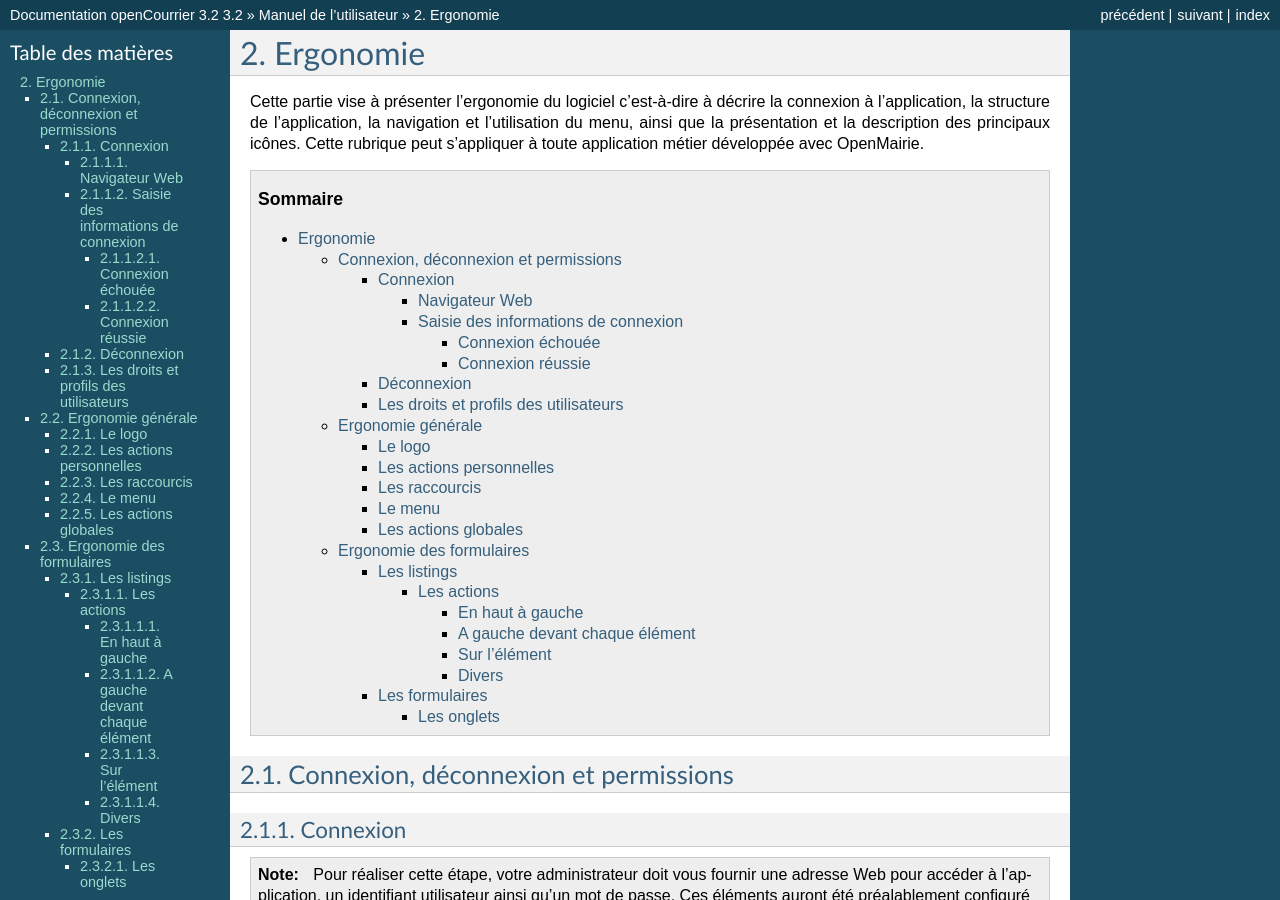
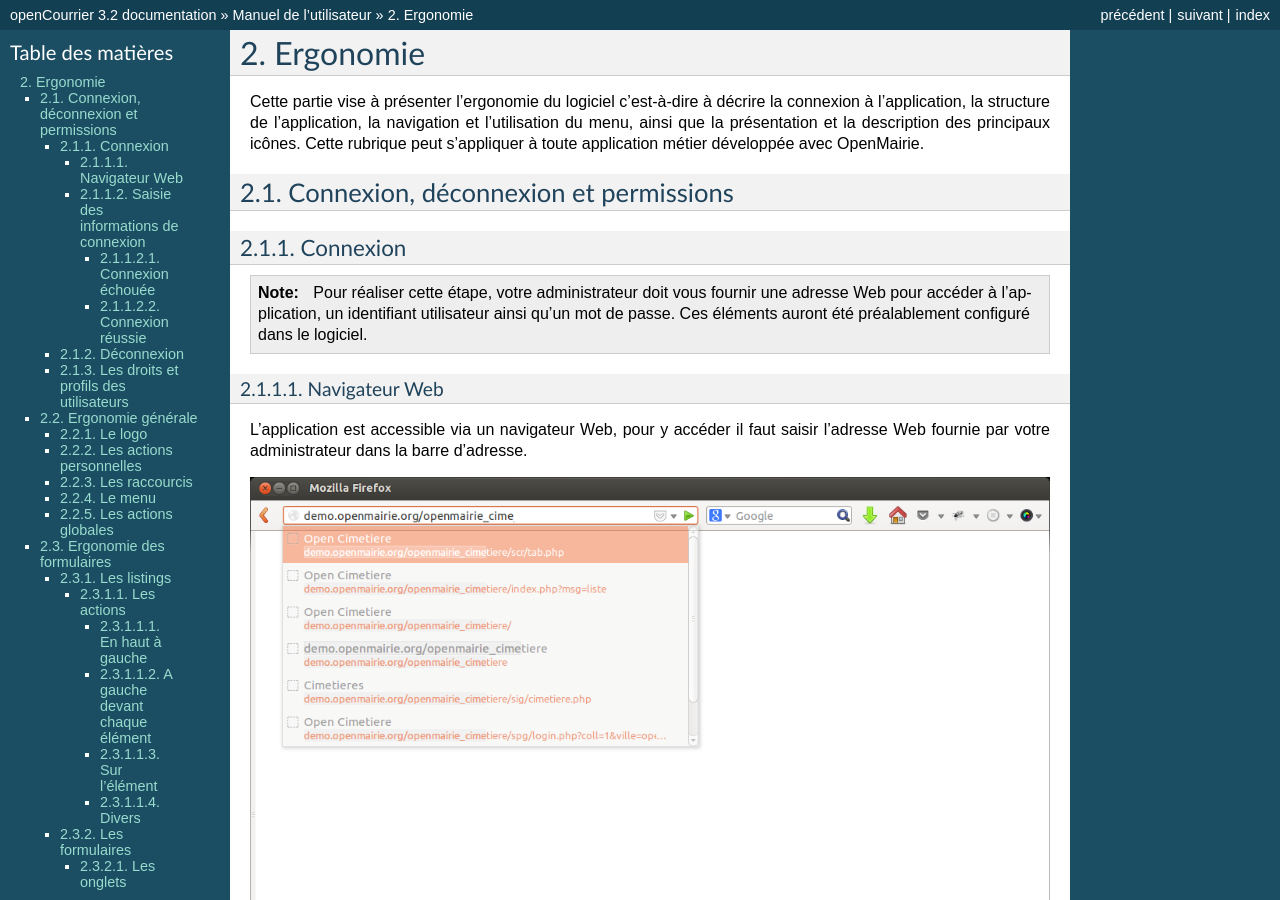
Before and after one commit to vcollette/opencourrier-documentation, a Sphinx documentation site: the page built from source/manuel_utilisateur/ergonomie/index.rst, in a window 1280 px wide and 900 px high. Built offline with Sphinx 7.4.7, drawn with Linux system fonts in a browser that asks for light colours; some of the changed text lies outside the part shown.

Commit message:
Mise en cohérences des documentations

```diff
--- a/source/conf.py
+++ b/source/conf.py
@@ -1,7 +1,6 @@
 # -*- coding: utf-8 -*-
 #
-# opencourrier documentation build configuration file, created by
-# sphinx-quickstart on Fri Oct  1 11:15:18 2010.
+# opencourrier documentation build configuration file.
 #
 # This file is execfile()d with the current directory set to its containing dir.
 #
@@ -103,7 +102,7 @@ html_theme = 'default'
 
 # The name for this set of Sphinx documents.  If None, it defaults to
 # "<project> v<release> documentation".
-#html_title = None
+html_title = project+" documentation"
 
 # A shorter title for the navigation bar.  Default is the same as html_title.
 #html_short_title = None
--- a/source/manuel_utilisateur/ergonomie/index.rst
+++ b/source/manuel_utilisateur/ergonomie/index.rst
@@ -9,9 +9,6 @@ connexion à l'application, la structure de l'application, la navigation et
 l'utilisation du menu, ainsi que la présentation et la description des
 principaux icônes. Cette rubrique peut s'appliquer à toute application métier
 développée avec OpenMairie.
-
-
-.. contents::
 
 
 *************************************
--- a/source/manuel_utilisateur/index.rst
+++ b/source/manuel_utilisateur/index.rst
@@ -3,7 +3,6 @@
 #######################
 Manuel de l'utilisateur
 #######################
-
 
 .. toctree::
     :numbered:
```
Also changed, not shown: README.rst (line endings or trailing spaces), source/index.rst (line endings or trailing spaces).
